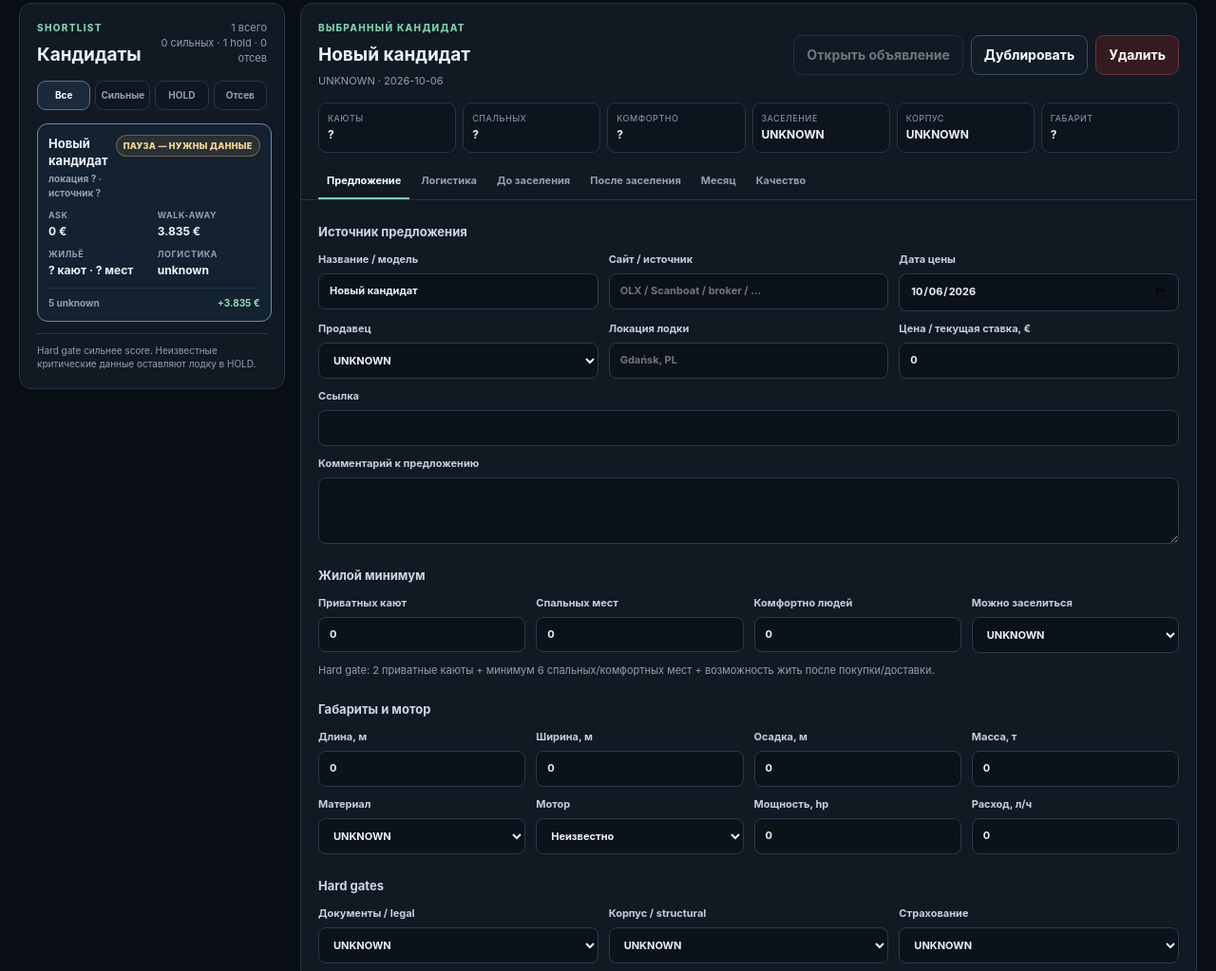
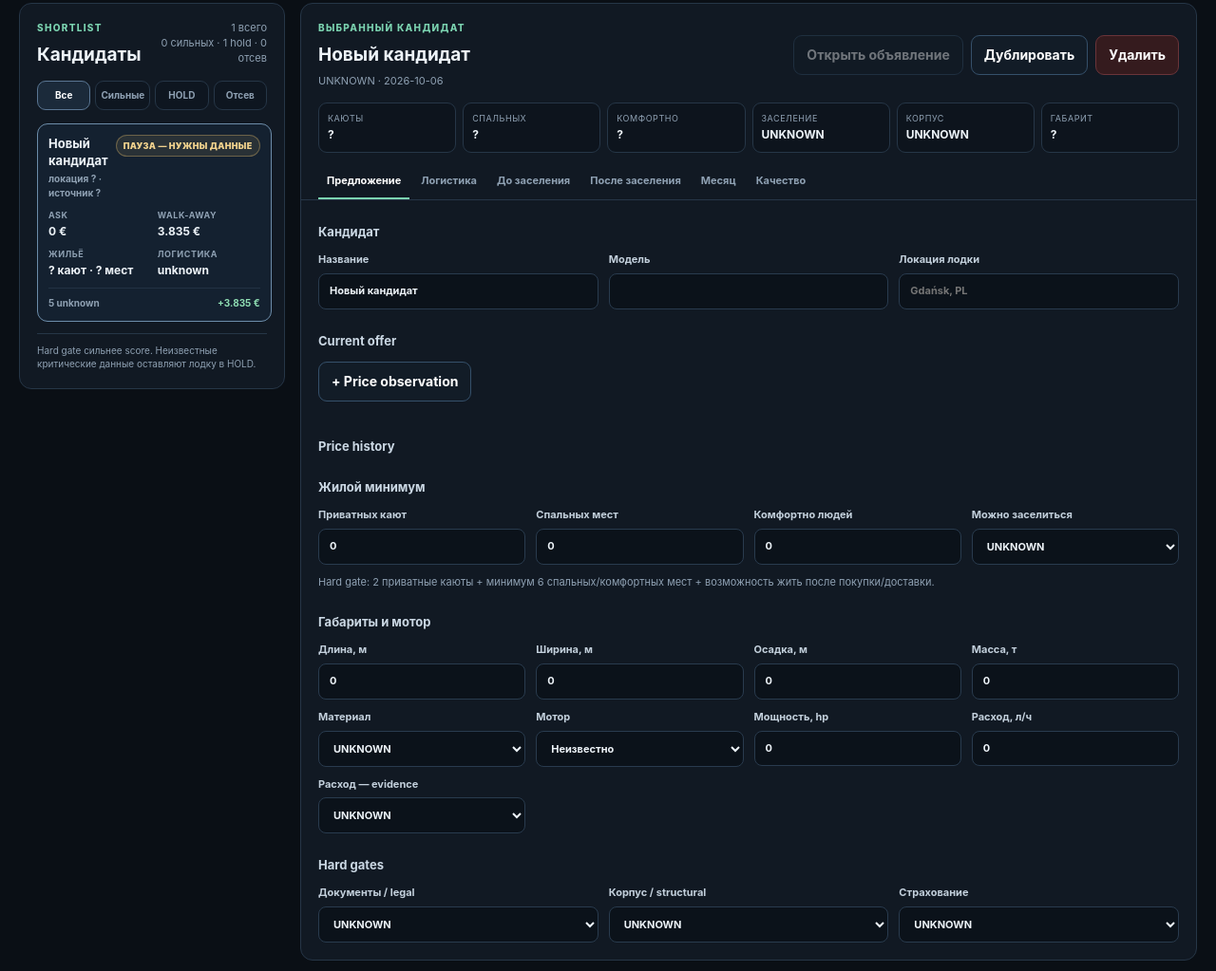
Before and after one commit to SLADZARI/The-Same-Wavelength, a plain HTML site: page index.html in a window 1280 px wide. Shown: the part 216-1239 px from the top of the page at 95% size. Drawn offline with Linux system fonts and the light colour scheme.

Commit message:
Expose offer history evidence states reserve and TOW

```diff
--- a/index.html
+++ b/index.html
@@ -16,6 +16,7 @@
   <div class="scenario-head" id="scenarioSummary"></div>
   <div class="top-actions">
     <button id="newBoatBtn">+ Кандидат</button>
+    <button id="loadFixturesBtn" class="secondary" disabled>Fixtures…</button>
     <button id="exportBtn" class="secondary">Экспорт</button>
     <label class="button secondary file-label">Импорт<input id="importInput" type="file" accept=".json" /></label>
   </div>
@@ -89,17 +90,21 @@
       </nav>
 
       <div id="tab-offer" class="tab-content active">
-        <h3>Источник предложения</h3>
+        <h3>Кандидат</h3>
         <div class="grid three">
-          <label>Название / модель<input data-field="name" type="text"></label>
-          <label>Сайт / источник<input data-field="sourceSite" type="text" placeholder="OLX / Scanboat / broker / ..."></label>
-          <label>Дата цены<input data-field="offerObservedAt" type="date"></label>
-          <label>Продавец<select data-field="sellerType"><option>UNKNOWN</option><option>PRIVATE</option><option>BROKER</option><option>DEALER</option><option>AUCTION</option><option>OTHER</option></select></label>
+          <label>Название<input data-field="name" type="text"></label>
+          <label>Модель<input data-field="model" type="text"></label>
           <label>Локация лодки<input data-field="location" type="text" placeholder="Gdańsk, PL"></label>
-          <label>Цена / текущая ставка, €<input data-field="purchaseEUR" type="number" min="0"></label>
-          <label class="span-three">Ссылка<input data-field="url" type="url"></label>
-          <label class="span-three">Комментарий к предложению<textarea data-field="offerComment" rows="3"></textarea></label>
         </div>
+
+        <div class="offer-section-head">
+          <h3>Current offer</h3>
+          <button id="addOfferBtn" type="button" class="secondary">+ Price observation</button>
+        </div>
+        <div id="currentOfferSummary" class="candidate-snapshot"></div>
+        <div id="currentOfferEditor"></div>
+        <h3>Price history</h3>
+        <div id="offerHistory" class="offer-history"></div>
 
         <h3>Жилой минимум</h3>
         <div class="grid four">
@@ -120,6 +125,7 @@
           <label>Мотор<select data-field="engineStatus"><option value="unknown">Неизвестно</option><option value="running">Ходовой</option><option value="minor">Мелкий ремонт</option><option value="major">Серьёзный ремонт</option><option value="dead">Не работает</option></select></label>
           <label>Мощность, hp<input data-field="engineHP" type="number"></label>
           <label>Расход, л/ч<input data-field="fuelBurnLPH" type="number" step="0.1"></label>
+          <label>Расход — evidence<select data-field="fuelBurnEvidence"><option>UNKNOWN</option><option>ESTIMATE</option><option>QUOTE</option><option>ACTUAL</option></select></label>
         </div>
 
         <h3>Hard gates</h3>
@@ -133,15 +139,16 @@
       <div id="tab-logistics" class="tab-content">
         <div class="compare-callout four" id="logisticsSummary"></div>
         <h3>LOCAL — лодка уже рядом</h3>
-        <div class="grid three">
-          <label class="check"><input data-field="localFeasible" type="checkbox"> LOCAL возможен</label>
+        <div class="grid four">
+          <label>Feasibility<select data-field="localFeasibility"><option>UNKNOWN</option><option>PASS</option><option>FAIL</option></select></label>
           <label>Локальная доставка / спуск, €<input data-field="localLogisticsEUR" type="number"></label>
+          <label>Cost evidence<select data-field="localLogisticsEvidence"><option>UNKNOWN</option><option>ESTIMATE</option><option>QUOTE</option><option>ACTUAL</option></select></label>
           <label class="check danger-check"><input data-field="logisticsImpossible" type="checkbox"> Подтверждено: доставить невозможно</label>
         </div>
 
         <h3>SEA — своим ходом</h3>
         <div class="grid four">
-          <label class="check"><input data-field="selfPropFeasible" type="checkbox"> SEA возможен</label>
+          <label>Feasibility<select data-field="seaFeasibility"><option>UNKNOWN</option><option>PASS</option><option>FAIL</option></select></label>
           <label>Дистанция, nm<input data-field="seaDistanceNm" type="number"></label>
           <label>Крейсер, kn<input data-field="cruiseKn" type="number" step="0.1"></label>
           <label>Коэфф. времени<input data-field="seaTimeFactor" type="number" step="0.05"></label>
@@ -152,36 +159,61 @@
           <label>Дорога экипажа, €<input data-field="crewTravelEUR" type="number"></label>
           <label>Подготовка, €<input data-field="seaPrepEUR" type="number"></label>
           <label>Резерв, €<input data-field="seaContingencyEUR" type="number"></label>
+          <label>Fuel evidence<select data-field="fuelBurnEvidence"><option>UNKNOWN</option><option>ESTIMATE</option><option>QUOTE</option><option>ACTUAL</option></select></label>
         </div>
 
         <h3>ROAD — перевозка</h3>
         <div class="grid four">
-          <label class="check"><input data-field="roadFeasible" type="checkbox"> ROAD возможен</label>
+          <label>Feasibility<select data-field="roadFeasibility"><option>UNKNOWN</option><option>PASS</option><option>FAIL</option></select></label>
           <label>Перевозчик, €<input data-field="roadTransportEUR" type="number"></label>
+          <label>Transport evidence<select data-field="roadTransportEvidence"><option>UNKNOWN</option><option>ESTIMATE</option><option>QUOTE</option><option>ACTUAL</option></select></label>
+          <label>Transport height, м<input data-field="transportHeightM" type="number" step="0.05"></label>
           <label>Кран погрузки, €<input data-field="loadingCraneEUR" type="number"></label>
+          <label>Loading crane evidence<select data-field="loadingCraneEvidence"><option>UNKNOWN</option><option>ESTIMATE</option><option>QUOTE</option><option>ACTUAL</option></select></label>
           <label>Кран/спуск, €<input data-field="unloadingCraneEUR" type="number"></label>
+          <label>Unloading evidence<select data-field="unloadingCraneEvidence"><option>UNKNOWN</option><option>ESTIMATE</option><option>QUOTE</option><option>ACTUAL</option></select></label>
+          <label>Crane lift weight, т<input data-field="craneLiftWeightT" type="number" step="0.1"></label>
+          <label>Dismantling<select data-field="dismantlingRequired"><option>UNKNOWN</option><option>YES</option><option>NO</option></select></label>
           <label>Permits / escort, €<input data-field="permitsEscortEUR" type="number"></label>
           <label>Подготовка, €<input data-field="roadPrepEUR" type="number"></label>
           <label>Резерв, €<input data-field="roadContingencyEUR" type="number"></label>
+        </div>
+
+        <h3>TOW — буксировка</h3>
+        <div class="grid four">
+          <label>Feasibility<select data-field="towFeasibility"><option>UNKNOWN</option><option>PASS</option><option>FAIL</option></select></label>
+          <label>Буксировка, €<input data-field="towCostEUR" type="number"></label>
+          <label>Cost evidence<select data-field="towCostEvidence"><option>UNKNOWN</option><option>ESTIMATE</option><option>QUOTE</option><option>ACTUAL</option></select></label>
+          <label>Подготовка, €<input data-field="towPrepEUR" type="number"></label>
+          <label>Резерв, €<input data-field="towContingencyEUR" type="number"></label>
         </div>
       </div>
 
       <div id="tab-movein" class="tab-content">
         <p class="note">Здесь только то, без чего нельзя безопасно заселиться / нормально эксплуатировать. Косметика, solar, батареи и упаковка — во вкладке «После заселения».</p>
-        <div class="grid three">
+        <div class="grid four">
           <label>Survey / диагностика, €<input data-field="dueDiligenceEUR" type="number"></label>
+          <label>Survey evidence<select data-field="dueDiligenceEvidence"><option>UNKNOWN</option><option>ESTIMATE</option><option>QUOTE</option><option>ACTUAL</option></select></label>
           <label>Документы / closing, €<input data-field="closingDocsEUR" type="number"></label>
+          <label>Closing evidence<select data-field="closingDocsEvidence"><option>UNKNOWN</option><option>ESTIMATE</option><option>QUOTE</option><option>ACTUAL</option></select></label>
           <label>Корпус до заселения, €<input data-field="hullRefitEUR" type="number"></label>
+          <label>Hull evidence<select data-field="hullRefitEvidence"><option>UNKNOWN</option><option>ESTIMATE</option><option>QUOTE</option><option>ACTUAL</option></select></label>
           <label>Механика до заселения, €<input data-field="mechanicalRefitEUR" type="number"></label>
+          <label>Mechanical evidence<select data-field="mechanicalRefitEvidence"><option>UNKNOWN</option><option>ESTIMATE</option><option>QUOTE</option><option>ACTUAL</option></select></label>
           <label>Безопасность, €<input data-field="safetyRefitEUR" type="number"></label>
+          <label>Safety evidence<select data-field="safetyRefitEvidence"><option>UNKNOWN</option><option>ESTIMATE</option><option>QUOTE</option><option>ACTUAL</option></select></label>
           <label>Минимум интерьера, €<input data-field="moveInInteriorEUR" type="number"></label>
-          <label>Стартовый резерв, €<input data-field="initialReserveEUR" type="number"></label>
+          <label>Interior evidence<select data-field="moveInInteriorEvidence"><option>UNKNOWN</option><option>ESTIMATE</option><option>QUOTE</option><option>ACTUAL</option></select></label>
+          <label>Emergency Reserve, €<input data-field="emergencyReserveEUR" type="number"></label>
           <label>Перекрытие аренды, мес<input data-field="overlapRentMonths" type="number" step="0.1"></label>
           <label>Yard/storage на ремонте, €<input data-field="yardStorageDuringRefitEUR" type="number"></label>
           <label>Прочее временное жильё, €<input data-field="temporaryHousingEUR" type="number"></label>
           <label>Ожидаемая продажа, €<input data-field="expectedResaleEUR" type="number"></label>
+          <label>Expected resale evidence<select data-field="expectedResaleEvidence"><option>UNKNOWN</option><option>ESTIMATE</option><option>QUOTE</option><option>ACTUAL</option></select></label>
           <label>Quick-sale, €<input data-field="quickSaleEUR" type="number"></label>
+          <label>Quick-sale evidence<select data-field="quickSaleEvidence"><option>UNKNOWN</option><option>ESTIMATE</option><option>QUOTE</option><option>ACTUAL</option></select></label>
           <label>Selling costs, €<input data-field="sellingCostsEUR" type="number"></label>
+          <label>Selling evidence<select data-field="sellingCostsEvidence"><option>UNKNOWN</option><option>ESTIMATE</option><option>QUOTE</option><option>ACTUAL</option></select></label>
           <label>Risk buffer, €<input data-field="riskBufferEUR" type="number"></label>
         </div>
       </div>
@@ -207,7 +239,9 @@
         <h3>Run-rate</h3>
         <div class="grid three">
           <label>Марина, €/мес<input data-field="marinaMonthlyEUR" type="number"></label>
+          <label>Marina evidence<select data-field="marinaMonthlyEvidence"><option>UNKNOWN</option><option>ESTIMATE</option><option>QUOTE</option><option>ACTUAL</option></select></label>
           <label>Страховка<input data-field="insuranceMonthlyEUR" type="number"></label>
+          <label>Insurance evidence<select data-field="insuranceMonthlyEvidence"><option>UNKNOWN</option><option>ESTIMATE</option><option>QUOTE</option><option>ACTUAL</option></select></label>
           <label>ТО / ремонты резерв<input data-field="maintenanceMonthlyEUR" type="number"></label>
           <label>Электричество<input data-field="electricityMonthlyEUR" type="number"></label>
           <label>Отопление / газ<input data-field="heatingMonthlyEUR" type="number"></label>
```
